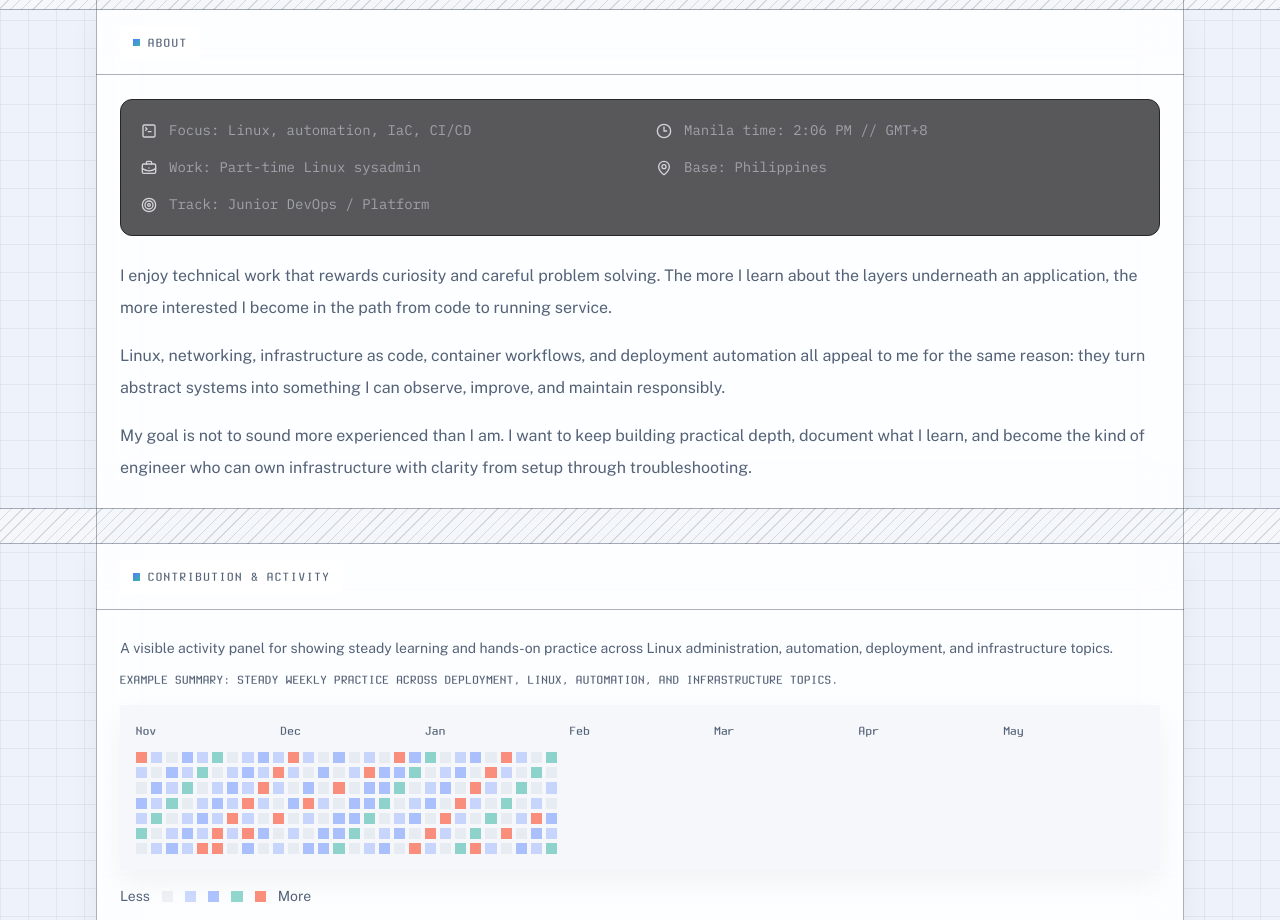
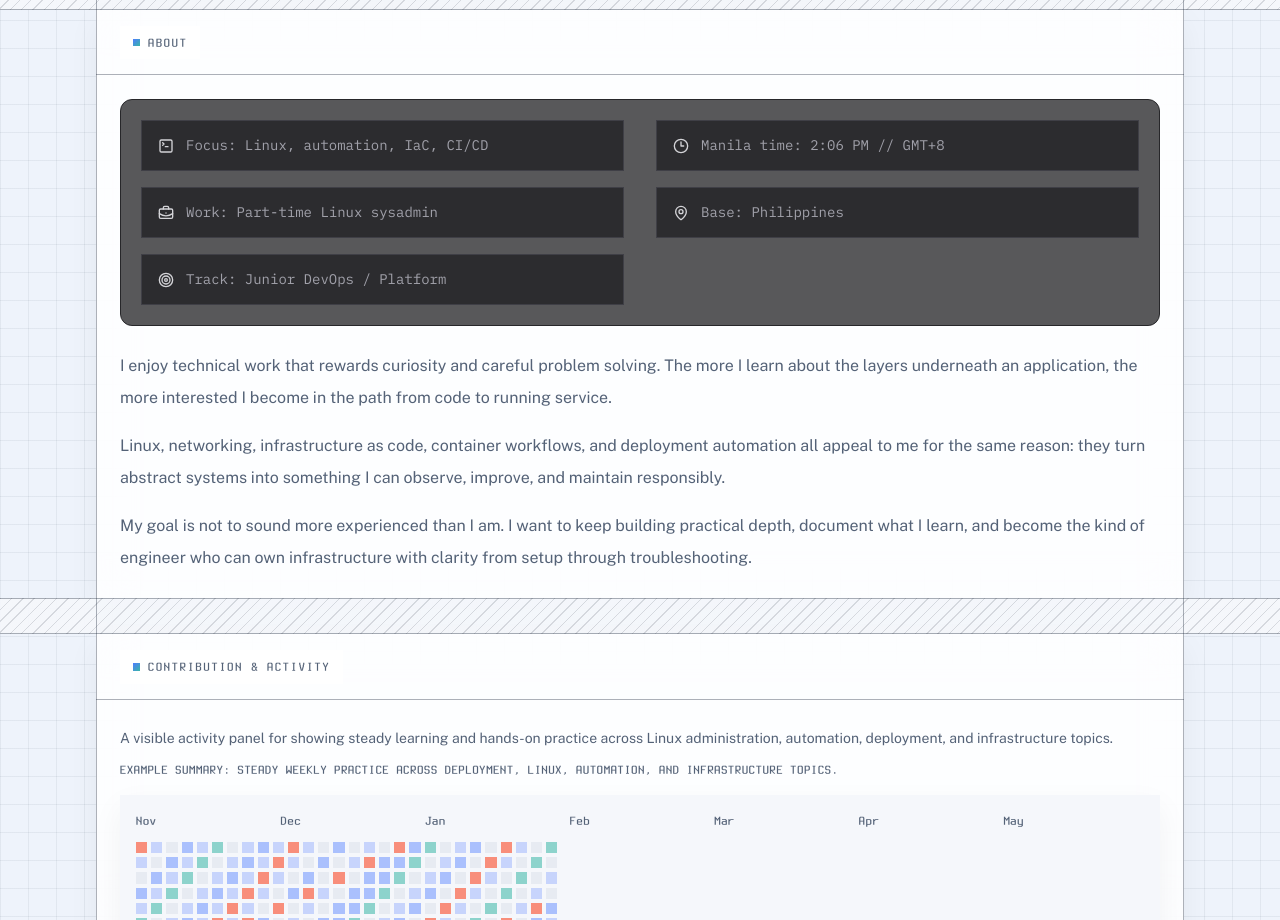
Before and after one commit to Sureinity/portfolio, a Next.js app: page / in a window 1280 px wide. Shown: the part 960-1880 px from the top of the page. Built offline with nearby package versions, Linux system fonts and the light colour scheme.

Commit message:
style(about): turn terminal details into five cards
Wrap each focus, work, track, time, and base entry in its own bordered terminal-style card while keeping the consolidated details container and existing grid layout.

```diff
--- a/src/app/globals.css
+++ b/src/app/globals.css
@@ -323,6 +323,12 @@ input:focus-visible {
   gap: 0.75rem;
 }
 
+.terminal-detail-card {
+  border: 1px solid rgb(63 63 70 / 1);
+  background: rgb(9 9 11 / 0.55);
+  padding: 0.875rem 1rem;
+}
+
 .terminal-detail-item svg {
   flex-shrink: 0;
   color: rgb(212 212 216 / 1);
--- a/src/components/terminal-details-card.tsx
+++ b/src/components/terminal-details-card.tsx
@@ -44,30 +44,40 @@ export function TerminalDetailsCard() {
   return (
     <div className="terminal-card grid grid-cols-1 gap-4 md:grid-cols-2 md:gap-x-8 md:gap-y-4">
       <div className="space-y-4">
+        <div className="terminal-detail-card">
           <div className="terminal-detail-item">
             <TerminalSquare aria-hidden className="h-4 w-4" />
             <span>Focus: Linux, automation, IaC, CI/CD</span>
           </div>
+        </div>
+        <div className="terminal-detail-card">
           <div className="terminal-detail-item">
             <BriefcaseBusiness aria-hidden className="h-4 w-4" />
             <span>Work: Part-time Linux sysadmin</span>
           </div>
+        </div>
+        <div className="terminal-detail-card">
           <div className="terminal-detail-item">
             <Target aria-hidden className="h-4 w-4" />
             <span>Track: Junior DevOps / Platform</span>
           </div>
         </div>
+      </div>
 
       <div className="space-y-4">
+        <div className="terminal-detail-card">
           <div className="terminal-detail-item">
             <Clock3 aria-hidden className="h-4 w-4" />
             <span>{manilaTime}</span>
           </div>
+        </div>
+        <div className="terminal-detail-card">
           <div className="terminal-detail-item">
             <MapPin aria-hidden className="h-4 w-4" />
             <span>Base: Philippines</span>
           </div>
         </div>
       </div>
+    </div>
   );
 }
```
Lines whose indentation alone changed are shown as unchanged.
